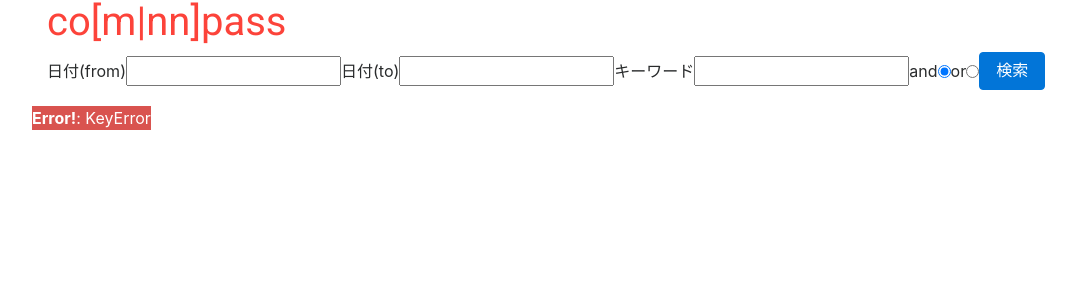
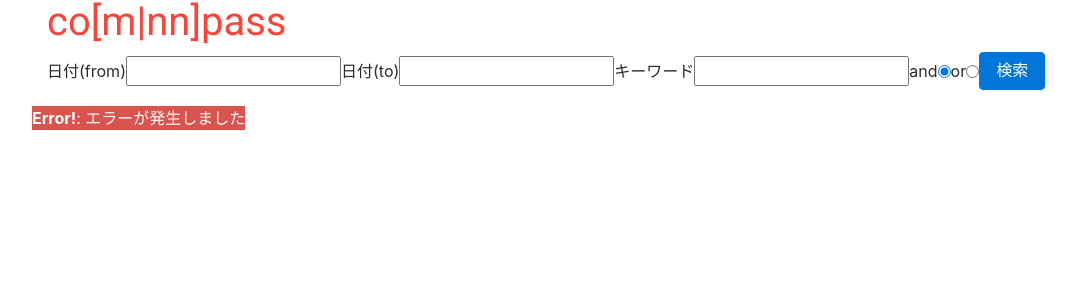
Before and after one commit to NaoY-2501/comnnpass, a Django app: page /search in a window 1280 px wide. Shown: the top 300 px of the page, without its empty margins (38-1114 px from the left). Run offline with Django 3.2, Linux system fonts and the light colour scheme; some libraries are stand-ins or nearby versions.

Commit message:
Modify error message

```diff
--- a/comnnpass/templates/search.html
+++ b/comnnpass/templates/search.html
@@ -15,7 +15,7 @@
   {% endif %}
   {% if error == 'KeyError' %}
   <div class="bg-danger text-white">
-    <strong>Error!</strong>: KeyError
+    <strong>Error!</strong>: エラーが発生しました
   </div>
   {% endif %}
 </div>
--- a/comnnpass/views.py
+++ b/comnnpass/views.py
@@ -94,7 +94,7 @@ def search(request):
         key = request.session.session_key
         print("session_key(in try):",key)
         res = request.session[key]
-        request.session[key] = res
+        # request.session[key] = res
     except KeyError:
         tb = sys.exc_info()[2]
         print(traceback.print_tb(tb))
```
